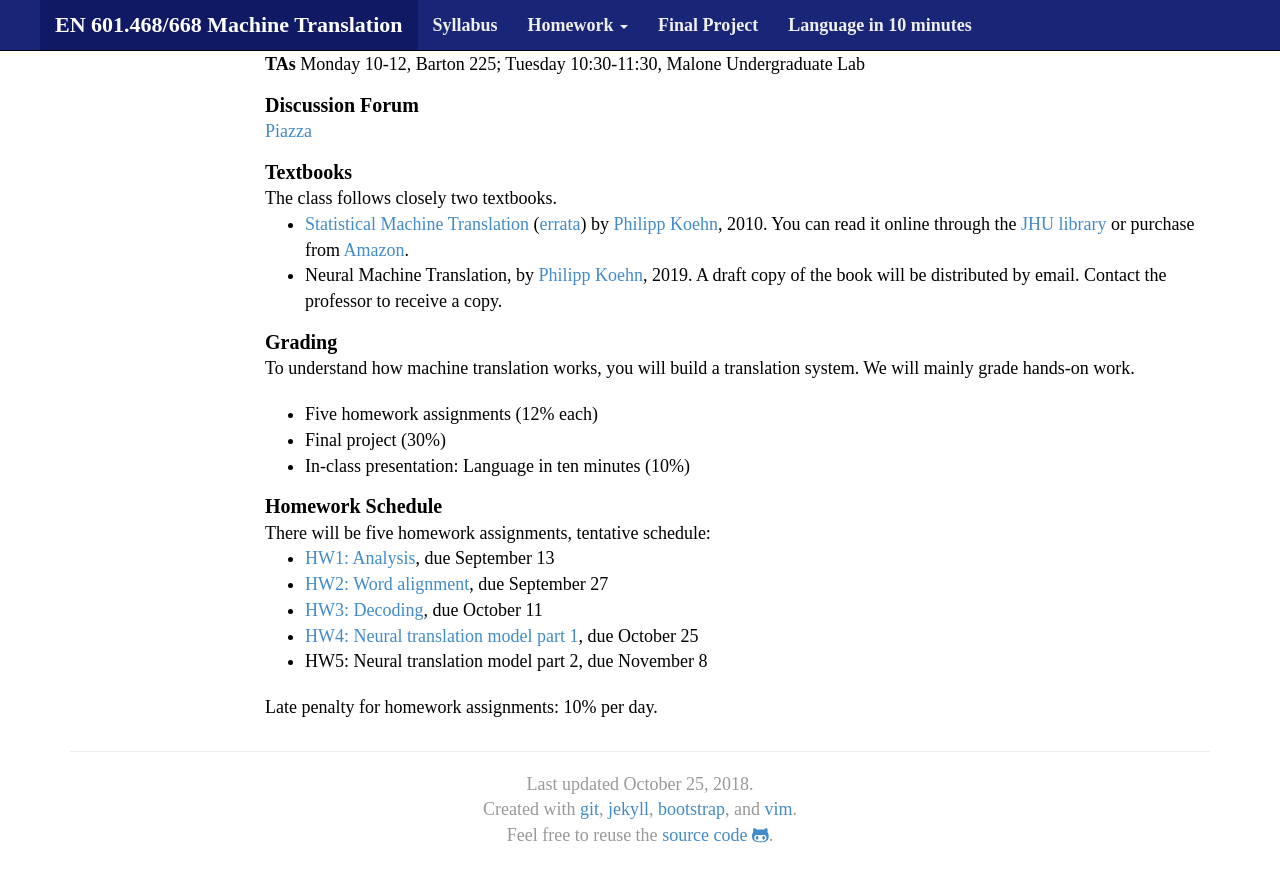
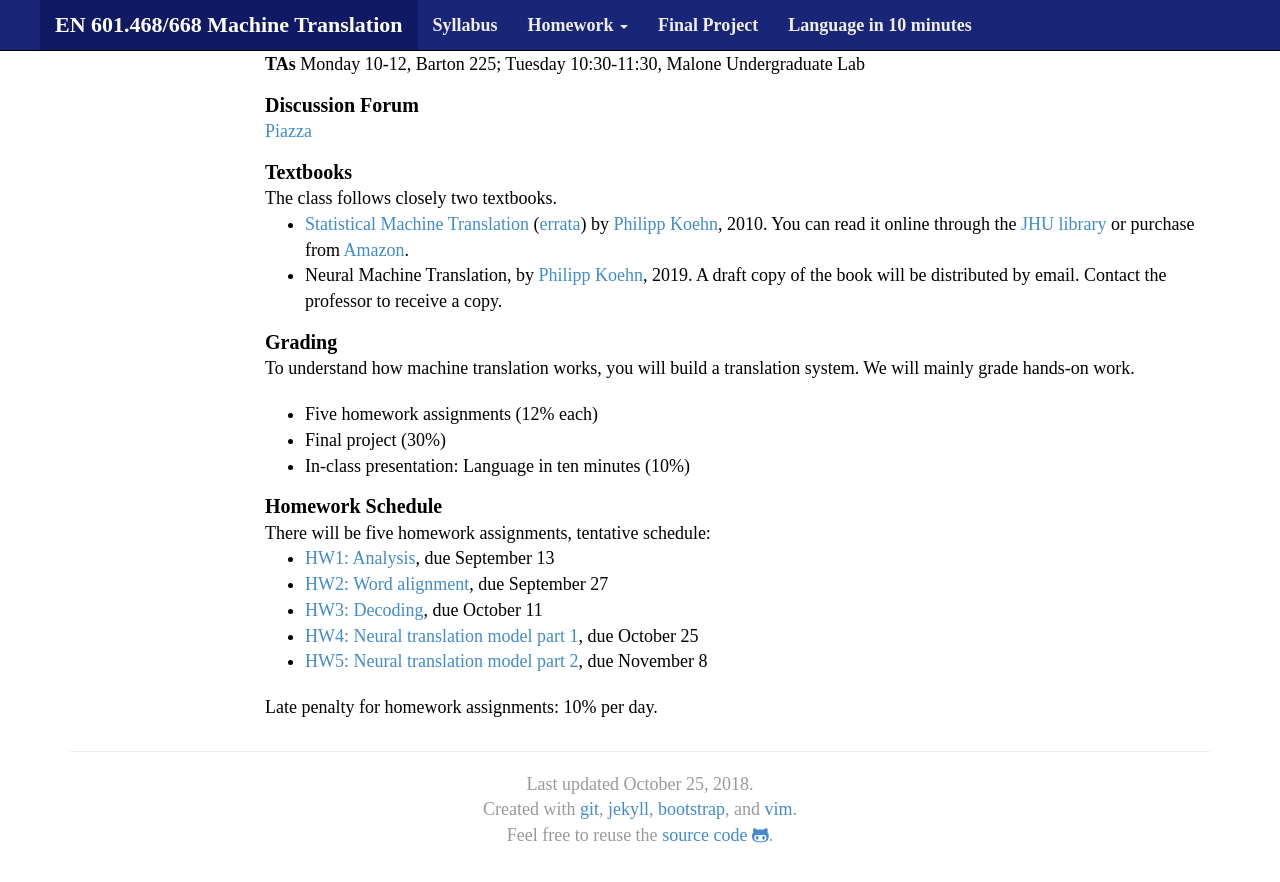
Before and after one commit to mt-class/jhu, a Jekyll site: the page built from index.md, in a window 1280 px wide and 900 px high, scrolled down 590 px. Shown: the top 882 px of the window. Built offline with Jekyll 4.4.1, drawn with Linux system fonts in a browser that asks for light colours; nearby versions of some CDN libraries; some web fonts are replaced; part of the change alters nothing that is shown.

```diff
--- a/index.md
+++ b/index.md
@@ -65,6 +65,6 @@ Homework Schedule
 * [HW2: Word alignment](hw1.html), due September 27
 * [HW3: Decoding](hw2.html), due October 11
 * [HW4: Neural translation model part 1](hw3.html), due October 25
-* HW5: Neural translation model part 2, due November 8
+* [HW5: Neural translation model part 2](hw4.html), due November 8
 
 Late penalty for homework assignments: 10% per day.
```
